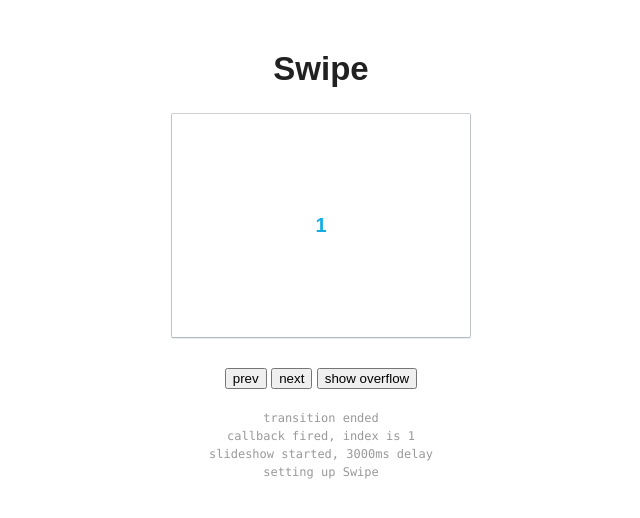
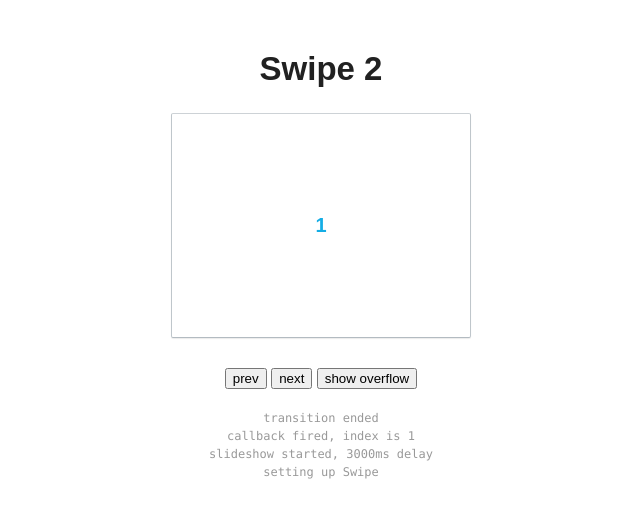
Before and after one commit to thebird/Swipe, a plain HTML site: page index.html in a window 1280 px wide. Shown: the whole page, without its empty margins (319-959 px from the left). Drawn offline with Linux system fonts and the light colour scheme.

Commit message:
added Swipe 2 title to index

```diff
--- a/index.html
+++ b/index.html
@@ -6,7 +6,7 @@
 </head>
 <body style='max-width:320px; margin:0 auto'>
 
-<h1>Swipe</h1>
+<h1>Swipe 2</h1>
 
 <div id='swipe'>
   <div><b>0</b></div>
```
